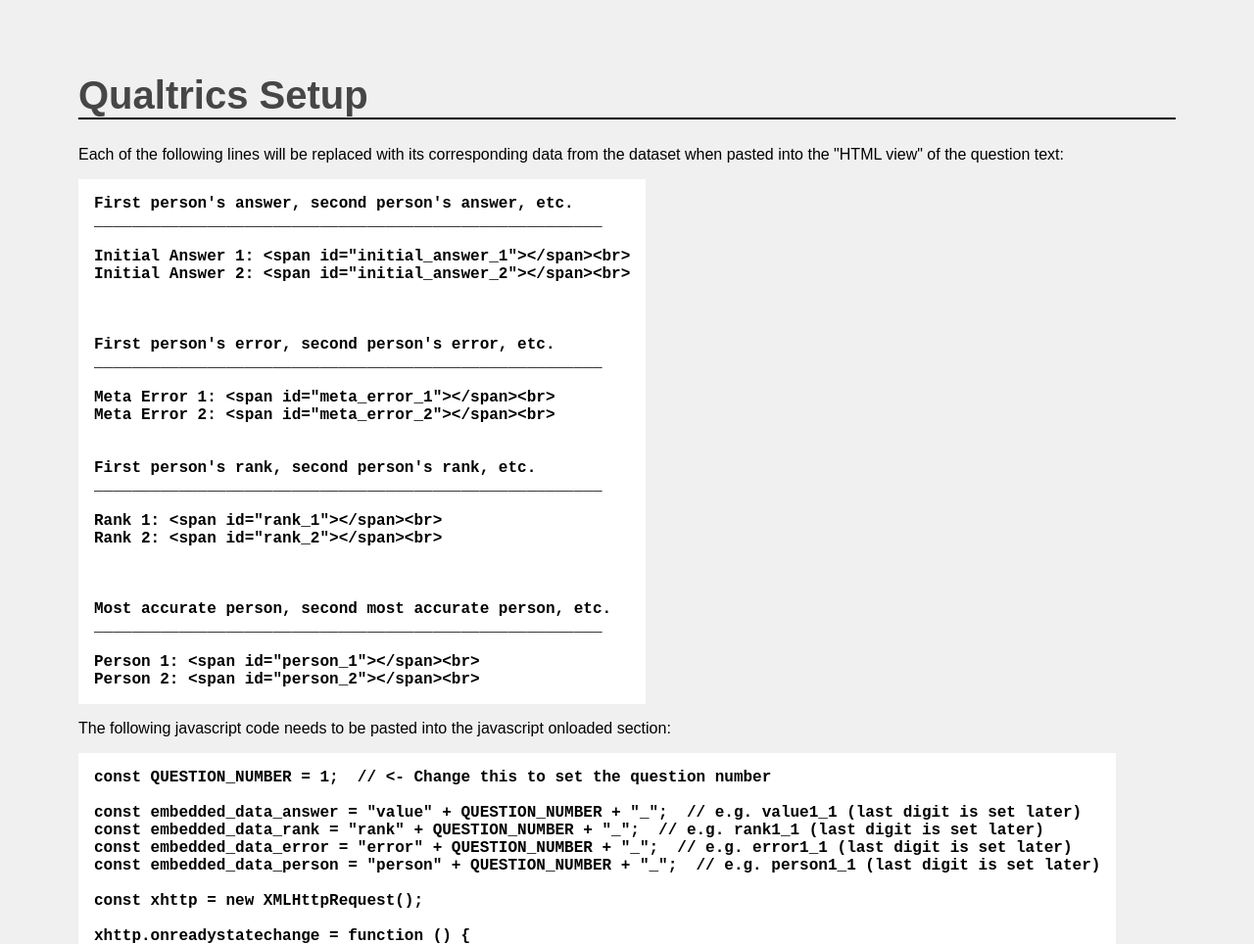
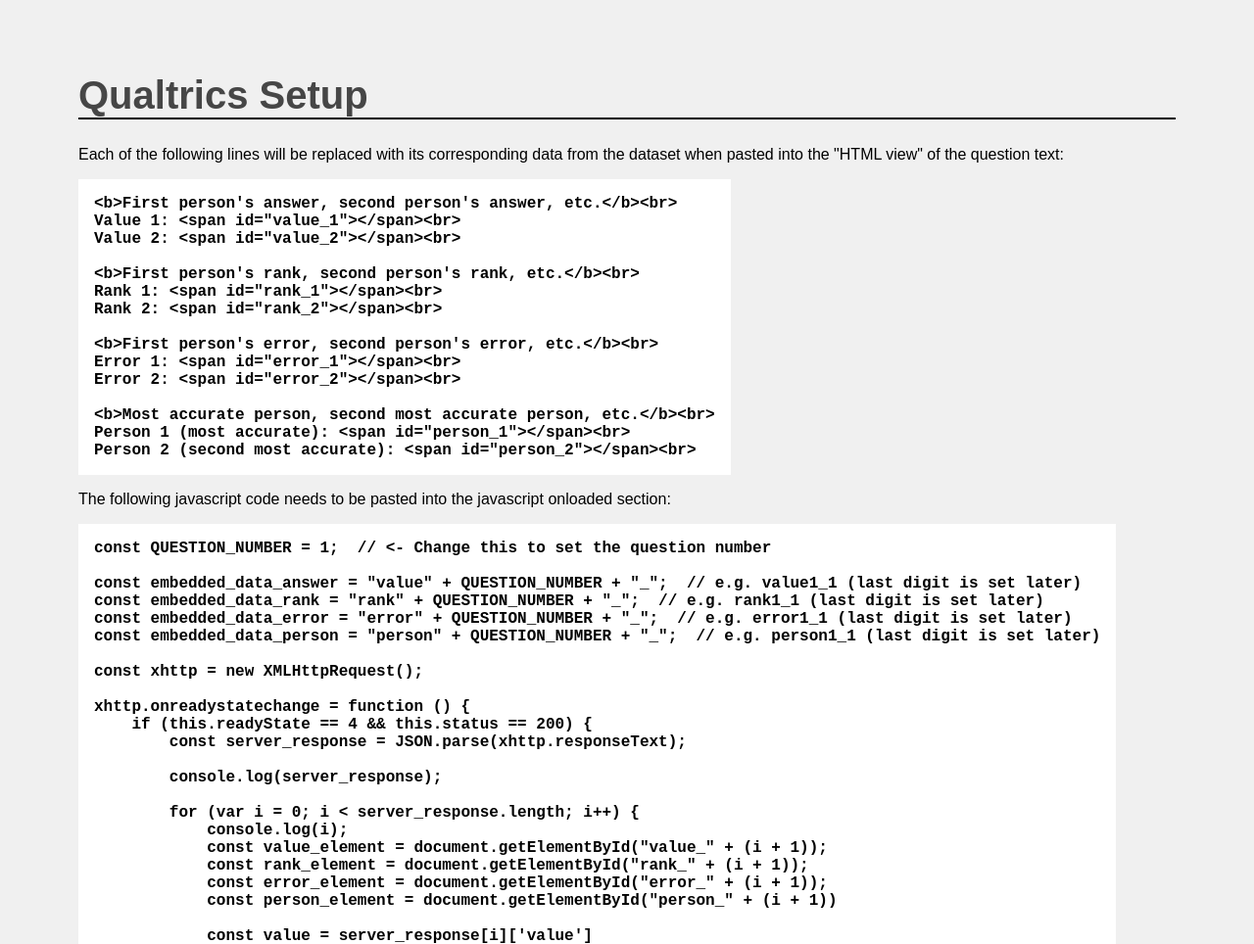
Before and after one commit to fast40/soft_hummingbird, a Flask app: page / in a window 1280 px wide. Shown: the top 964 px of the page at 98% size. Run offline with Flask 3, Linux system fonts and the light colour scheme.

Commit message:
Fix template

```diff
--- a/services/web/templates/template.html
+++ b/services/web/templates/template.html
@@ -1,28 +1,15 @@
-First person's answer, second person's answer, etc.
-______________________________________________________
+<b>First person's answer, second person's answer, etc.</b><br>
+Value 1: <span id="value_1"></span><br>
+Value 2: <span id="value_2"></span><br>
 
-Initial Answer 1: <span id="initial_answer_1"></span><br>
-Initial Answer 2: <span id="initial_answer_2"></span><br>
-
-
-
-First person's error, second person's error, etc.
-______________________________________________________
-
-Meta Error 1: <span id="meta_error_1"></span><br>
-Meta Error 2: <span id="meta_error_2"></span><br>
-
-
-First person's rank, second person's rank, etc.
-______________________________________________________
-
+<b>First person's rank, second person's rank, etc.</b><br>
 Rank 1: <span id="rank_1"></span><br>
 Rank 2: <span id="rank_2"></span><br>
 
+<b>First person's error, second person's error, etc.</b><br>
+Error 1: <span id="error_1"></span><br>
+Error 2: <span id="error_2"></span><br>
 
-
-Most accurate person, second most accurate person, etc.
-______________________________________________________
-
-Person 1: <span id="person_1"></span><br>
-Person 2: <span id="person_2"></span><br>
+<b>Most accurate person, second most accurate person, etc.</b><br>
+Person 1 (most accurate): <span id="person_1"></span><br>
+Person 2 (second most accurate): <span id="person_2"></span><br>
```
